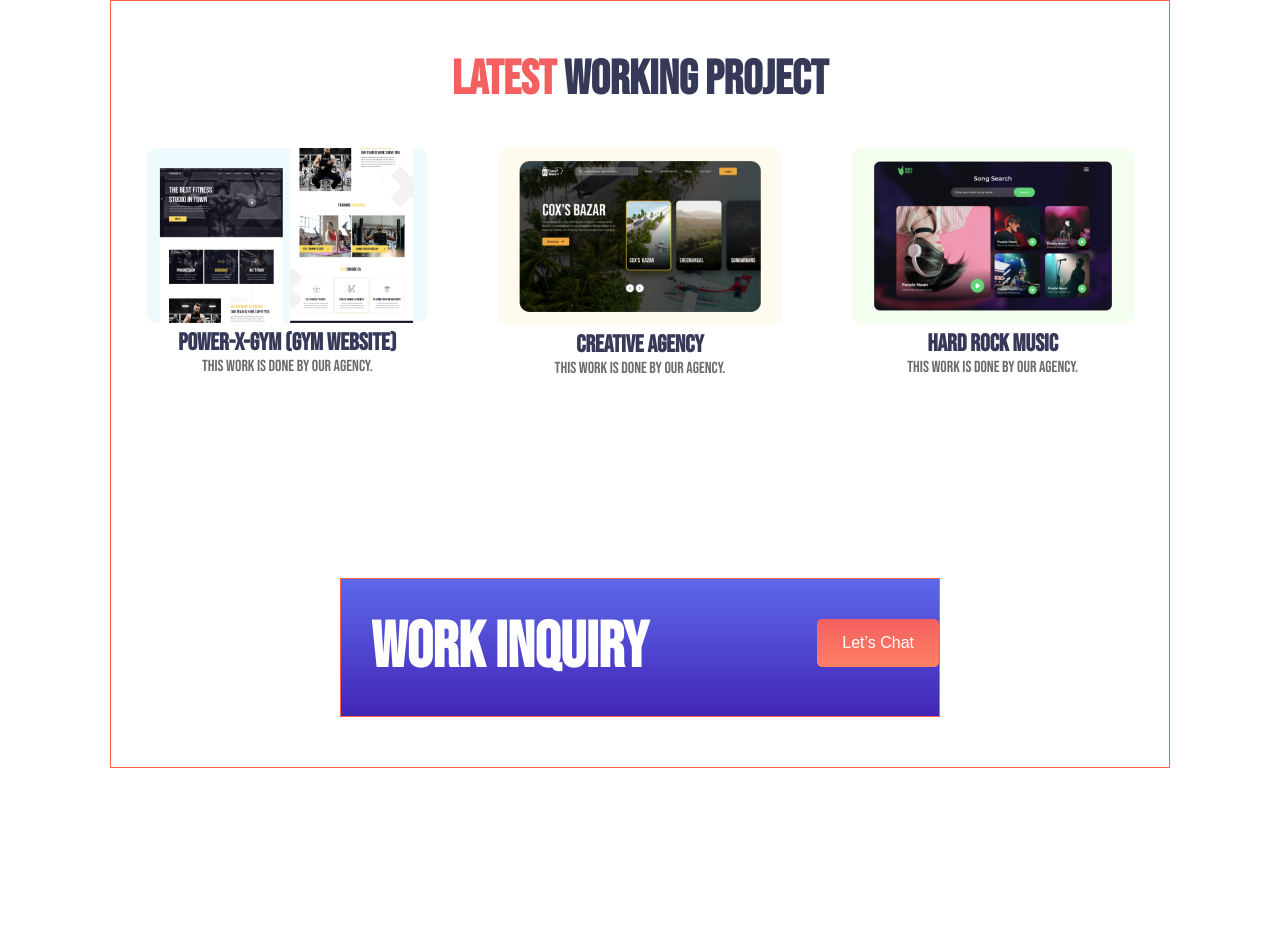
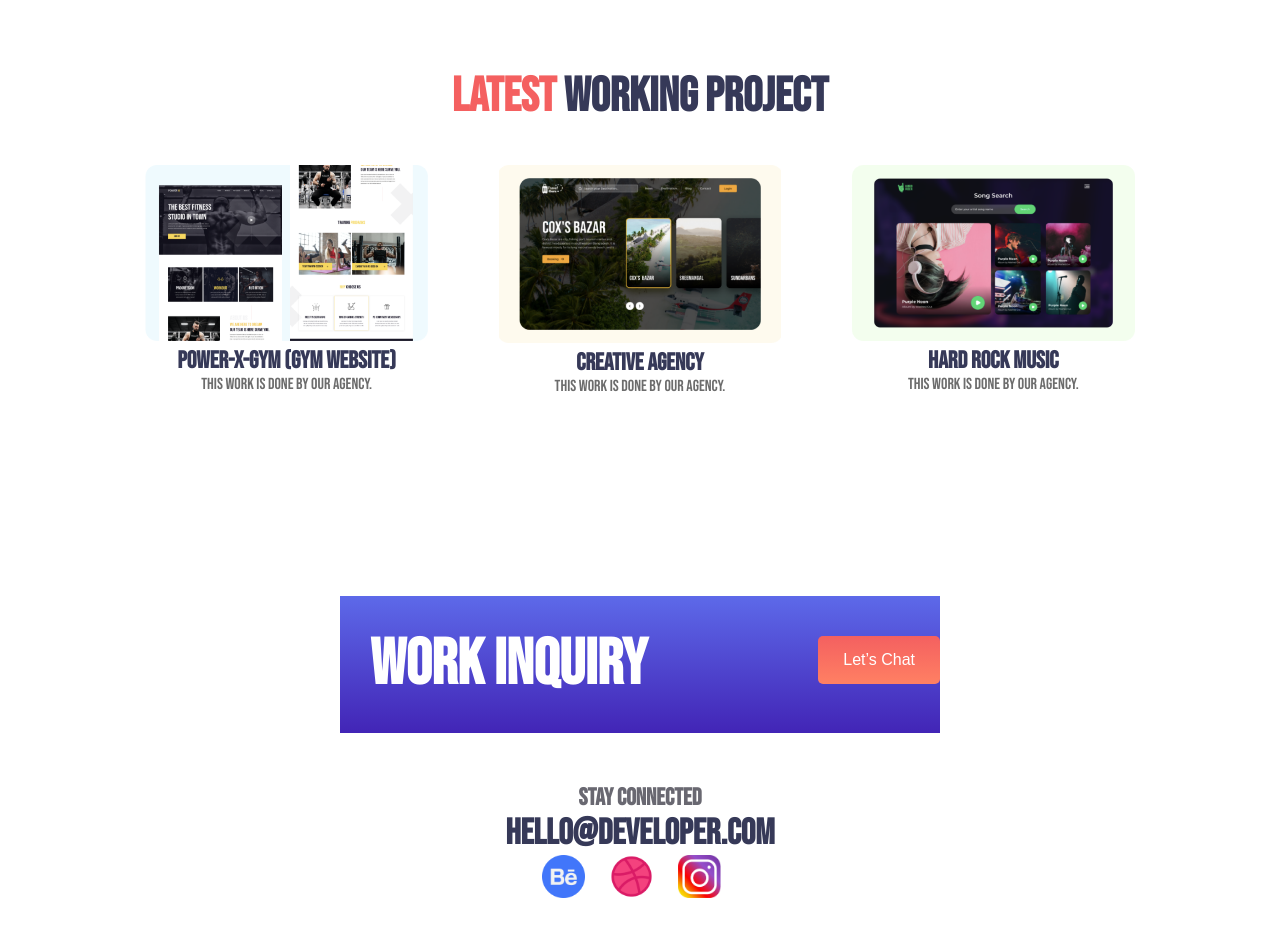
Before and after one commit to mohammaduzzal/personal-website, a plain HTML site: page index.html in a window 1280 px wide. Shown: the part 1273-2206 px from the top of the page. Before the commit the page ends 2041 px from the top, so only its background shows below. Drawn offline with Linux system fonts and the light colour scheme.

Commit message:
added the footer section

```diff
--- a/index.html
+++ b/index.html
@@ -90,7 +90,15 @@
 
         </div>
     </main>
-    <footer></footer>
+    <footer>
+        <p class="footer-text">Stay connected</p>
+        <h2 class="footer-title">hello@developer.com</h2>
+        <div class="icons">
+            <img src="icons/Group 33059.png" alt="">
+            <img src="icons/image 6.png" alt="">
+            <img src="icons/image 7.png" alt="">
+        </div>
+    </footer>
 
 </body>
 </html>
--- a/styles/responsive.css
+++ b/styles/responsive.css
@@ -37,5 +37,19 @@
       margin-bottom: 10px;
 
      }
+     footer{
+      width: 100%;
+     }
+     .icons{
+      width: 100%;
+      display: block;
+      text-align: center;
+
+     }
+     .icons img{
+      width: 10%;
+
+
+     }
 
 }
--- a/styles/style.css
+++ b/styles/style.css
@@ -12,13 +12,14 @@
   /* header css starts */
   header{
     width: 1060px;
-    border: 1px solid tomato;
+    /* border: 1px solid tomato; */
     margin: 0 auto;
   }
   .nav-bar{
     /* border: 2px solid green; */
     display: block;
     text-align: end;
+    margin-top: 20px;
 
 
   }
@@ -27,7 +28,7 @@
     color: rgba(60, 60, 60, 1);
     font-size: 1rem;
     font-weight: 500;
-    padding: 10px;
+    padding: 20px;
 
   }
 
@@ -100,7 +101,7 @@
   main{
     width: 1060px;
     margin: 0 auto;
-    border: 1px solid tomato;
+    /* border: 1px solid tomato; */
   }
   .project{
     margin-top: 50px;
@@ -141,7 +142,7 @@
   }
   .two{
     width: 600px;
-    border: 1px solid tomato;
+    /* border: 1px solid tomato; */
     margin: 0 auto;
     background:linear-gradient(0deg, rgba(66, 37, 182, 1),rgba(93, 105, 233, 1));
     display: flex;
@@ -167,3 +168,35 @@
   }
 
   /* main css ends */
+  /* footer css starts */
+  footer{
+    width: 600px;
+    margin: 0 auto;
+    /* border: 1px solid tomato; */
+    margin-top: 20px;
+    margin-bottom: 30px;
+  }
+  .footer-text{
+    font-size: 1.5rem;
+    font-weight: 700;
+    color: rgba(105, 104, 113, 1);
+    text-align: center;
+  }
+  .footer-title{
+    font-size: 2.25rem;
+    font-weight: 700;
+    color: rgba(54, 57, 88, 1);
+    text-align: center;
+  }
+  .icons{
+    /* border: 1px solid green; */
+    width: 40%;
+    display: block;
+    margin: 0 auto;
+
+  }
+  .icons img{
+    width: 18%;
+    margin-left: 22px;
+  }
+  /* footer css ends */
```
